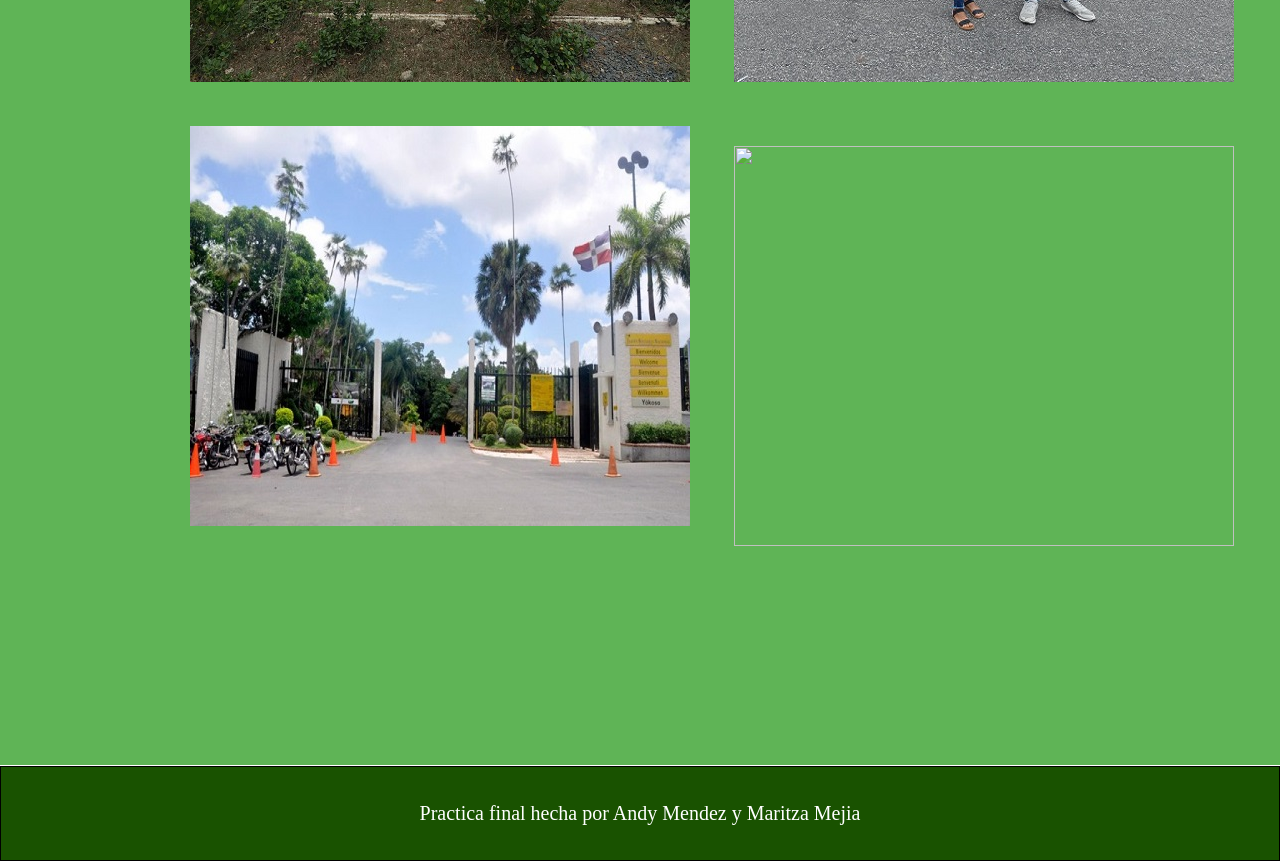
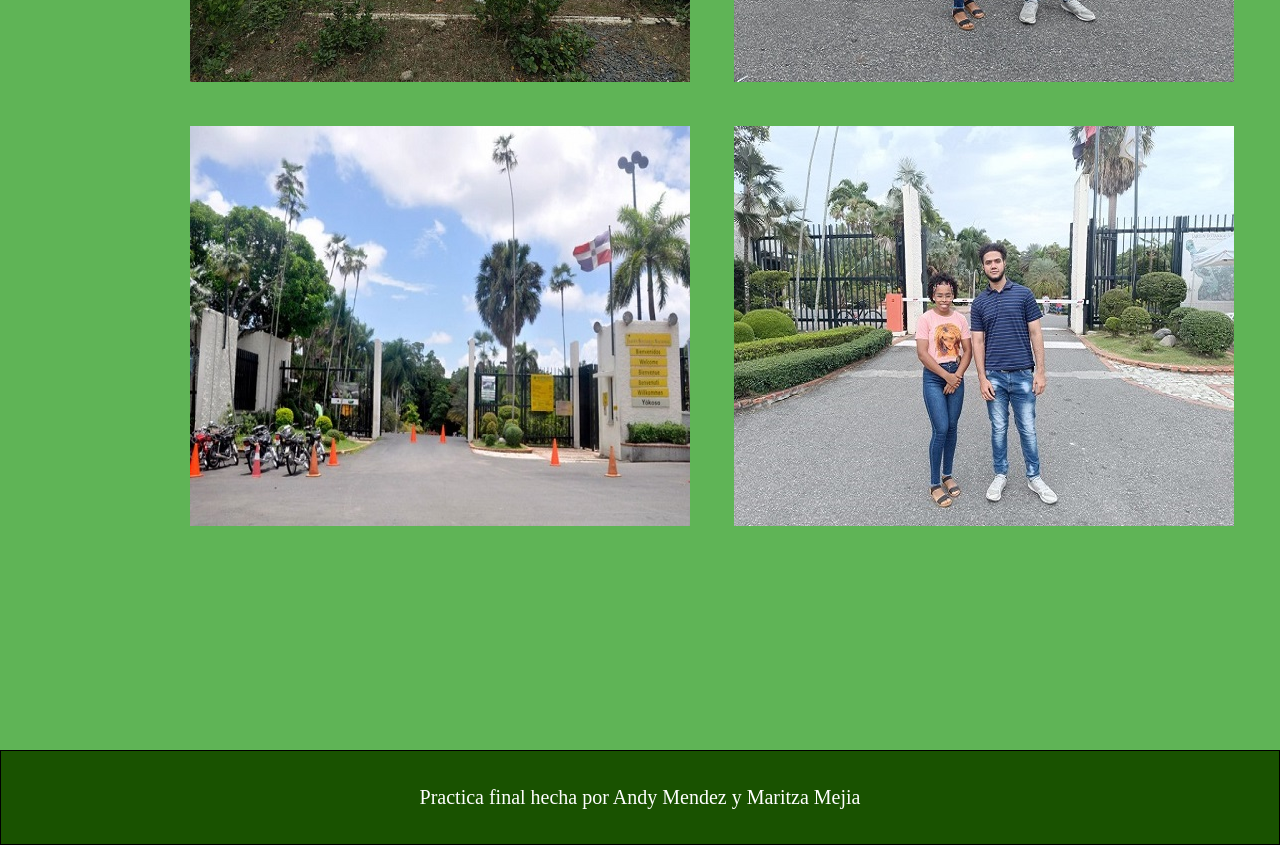
Before and after one commit to AndyMendez08/web_practica, a plain HTML site: page index.html in a window 1280 px wide. Shown: the part 6260-7121 px from the top of the page. Drawn offline with Linux system fonts and the light colour scheme.

Commit message:
Update index.html

```diff
--- a/index.html
+++ b/index.html
@@ -164,7 +164,7 @@ El acceso al Jardín Botánico Nacional es muy sencillo, ya que se encuentra cer
 
 <img class="contendor5_img--hover" src="Recuersos/j3.jpg" alt="">
 
-<img class="contendor5_img--hover" src="Recuersos/j1.jpeg" alt="">
+<img class="contendor5_img--hover" src="Recuersos/j1.jpg" alt="">
 
 
 </div>
```
